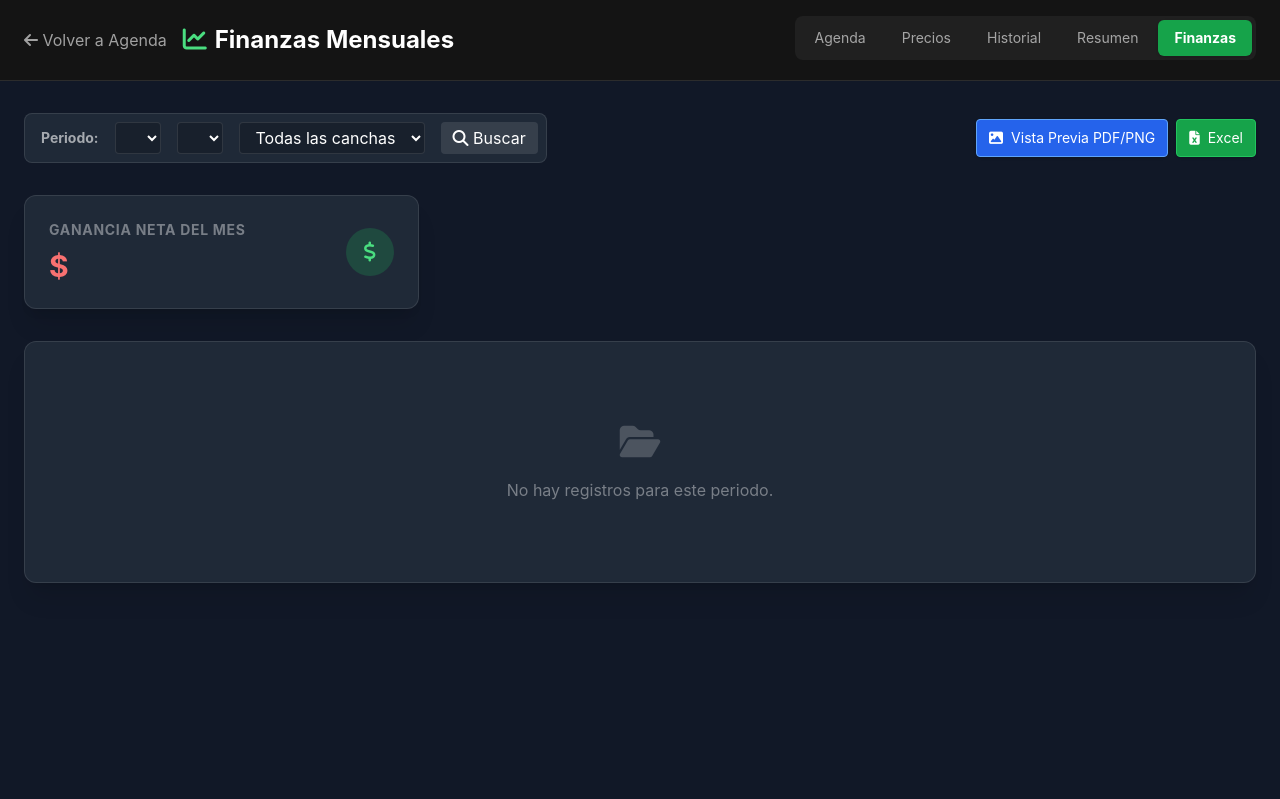
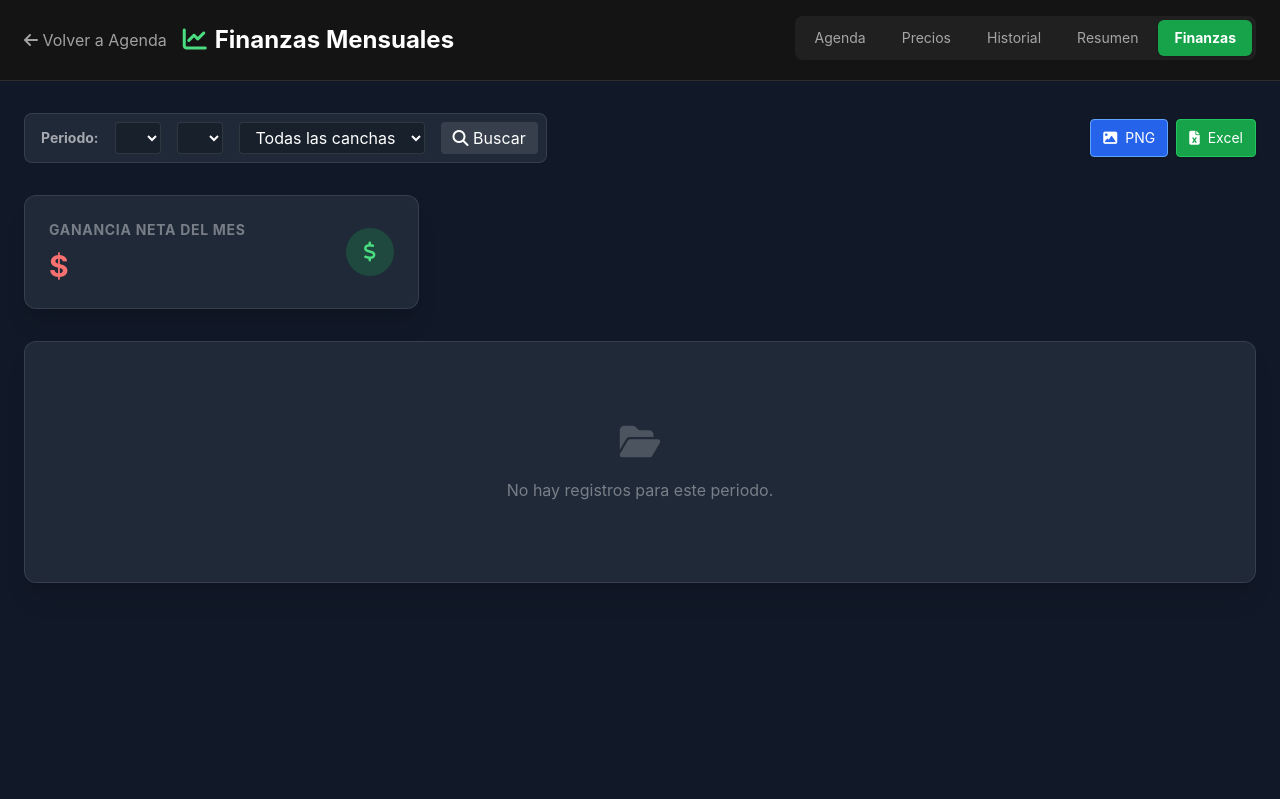
Before and after one commit to carlosjr-19/LigaPro-Manager, a Python web app: template ligapro_manager/templates/report/financials.html in a window 1280 px wide. Shown: the top 799 px of the page. Run offline with Jinja, Linux system fonts and the light colour scheme; the template is opened without the code that fills it, so the values that code supplies are empty; some libraries are stand-ins or nearby versions.

Commit message:
ajustes menores

```diff
--- a/ligapro_manager/templates/player_form.html
+++ b/ligapro_manager/templates/player_form.html
@@ -57,7 +57,7 @@
                             <i class="fas fa-camera"></i>
                         </button>
                     </div>
-                    <input type="file" accept="image/*" capture="camera" id="player-camera-input" class="hidden">
+                    <input type="file" accept="image/*" id="player-camera-input" class="hidden">
                     <img id="player-photo-preview" src="#" alt="Vista previa"
                         class="hidden mt-3 w-32 h-32 object-cover rounded-lg border border-white/20">
                     <p id="upload-status" class="hidden text-sm mt-2"></p>
@@ -87,6 +87,7 @@
 
     if (cameraBtn) {
         cameraBtn.addEventListener('click', () => {
+            cameraInput.value = '';
             cameraInput.click();
         });
 
--- a/ligapro_manager/templates/report/financials.html
+++ b/ligapro_manager/templates/report/financials.html
@@ -101,7 +101,7 @@
                 {% else %}
                 <a href="{{ url_for('report.share_global_financials', month=selected_month, year=selected_year, cancha=selected_cancha) }}"
                     class="bg-blue-600 hover:bg-blue-500 text-white px-3 py-2 rounded border border-blue-400 transition-colors flex items-center text-sm shadow">
-                    <i class="fas fa-image mr-2"></i>Vista Previa PDF/PNG
+                    <i class="fas fa-image mr-2"></i>PNG
                 </a>
                 <a href="{{ url_for('report.export_global_financials', month=selected_month, year=selected_year, cancha=selected_cancha) }}"
                     class="bg-green-600 hover:bg-green-500 text-white px-3 py-2 rounded border border-green-500 transition-colors flex items-center text-sm shadow">
```
